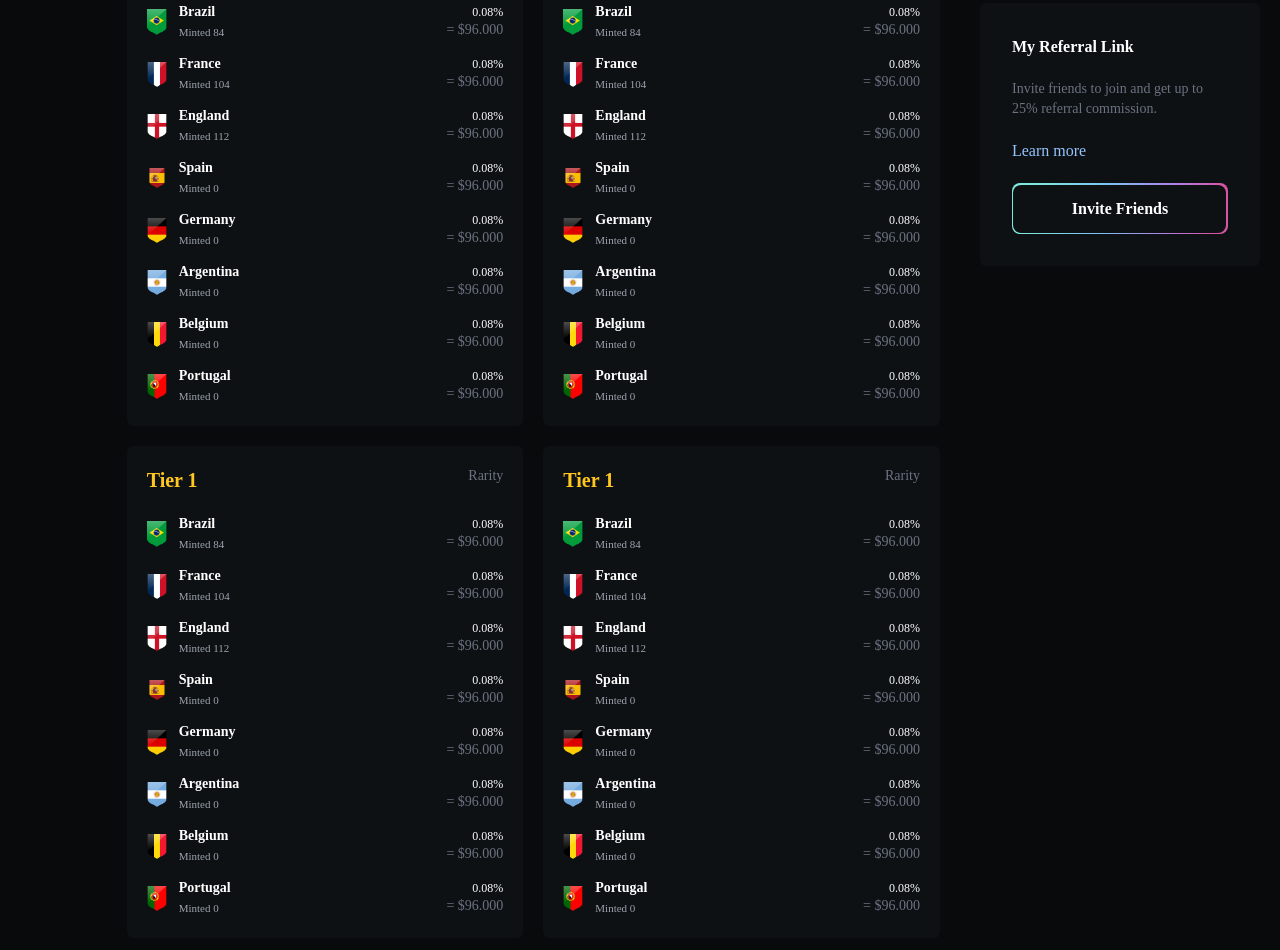
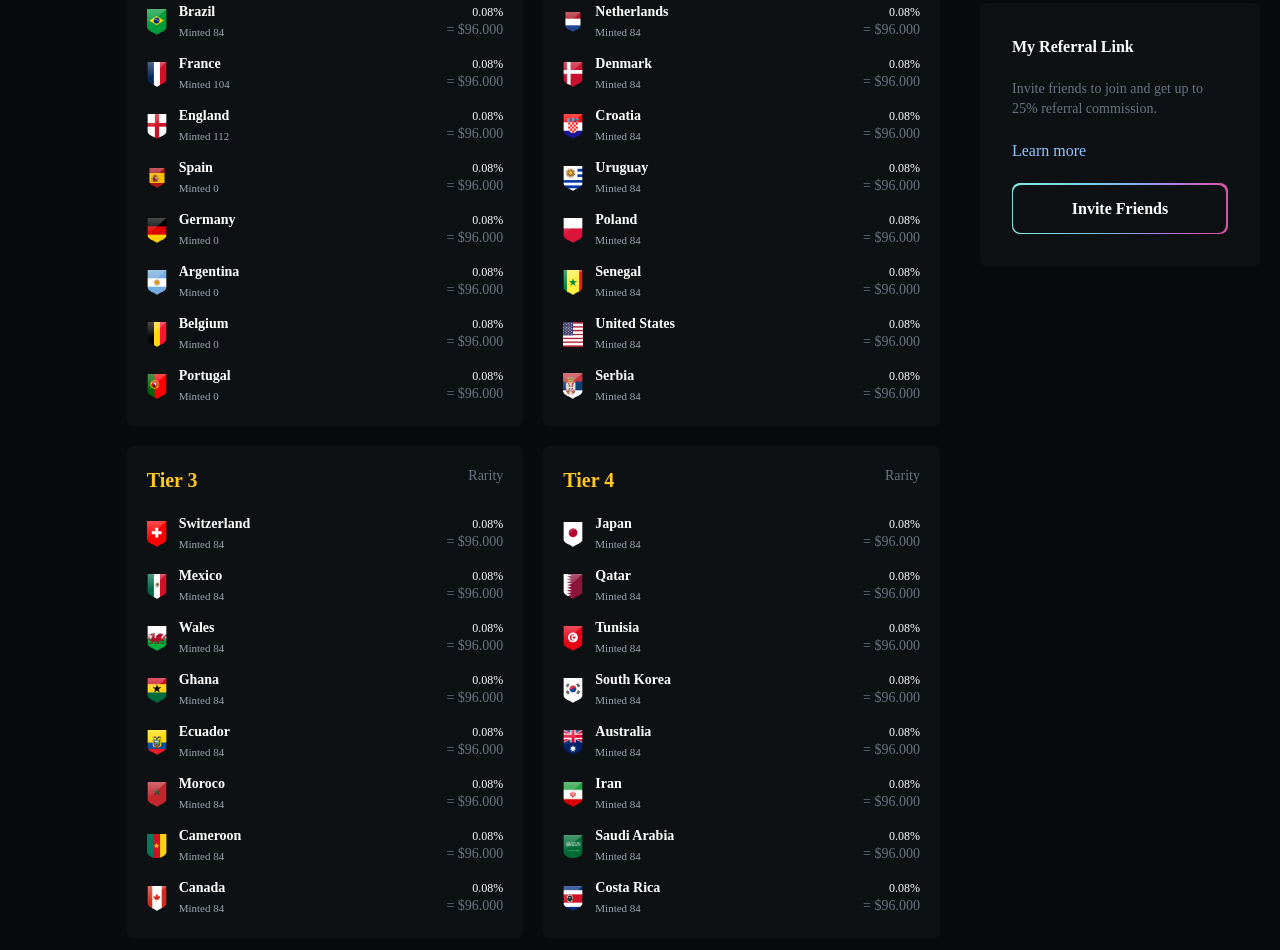
Before and after one commit to alexlevn/nf_nft_martket_nxjs, a Next.js app: page / in a window 1280 px wide. Shown: the part 660-1610 px from the top of the page. Built offline with nearby package versions, Linux system fonts and the light colour scheme.

Commit message:
images & data.json

```diff
--- a/components/TiersList/data.json
+++ b/components/TiersList/data.json
@@ -58,5 +58,185 @@
         "price": 39681
       }
     ]
+  },
+  {
+    "list": [
+      {
+        "teamName": "Netherlands",
+        "imageName": "netherlands.png",
+        "minted": 84,
+        "percent": "0.08%",
+        "price": 96000
+      },
+      {
+        "teamName": "Denmark",
+        "imageName": "denmark.png",
+        "minted": 84,
+        "percent": "0.08%",
+        "price": 96000
+      },
+      {
+        "teamName": "Croatia",
+        "imageName": "croatia.png",
+        "minted": 84,
+        "percent": "0.08%",
+        "price": 96000
+      },
+      {
+        "teamName": "Uruguay",
+        "imageName": "uruguay.png",
+        "minted": 84,
+        "percent": "0.08%",
+        "price": 96000
+      },
+      {
+        "teamName": "Poland",
+        "imageName": "poland.png",
+        "minted": 84,
+        "percent": "0.08%",
+        "price": 96000
+      },
+      {
+        "teamName": "Senegal",
+        "imageName": "senegal.png",
+        "minted": 84,
+        "percent": "0.08%",
+        "price": 96000
+      },
+      {
+        "teamName": "United States",
+        "imageName": "united_states.png",
+        "minted": 84,
+        "percent": "0.08%",
+        "price": 96000
+      },
+      {
+        "teamName": "Serbia",
+        "imageName": "serbia.png",
+        "minted": 84,
+        "percent": "0.08%",
+        "price": 96000
+      }
+    ]
+  },
+  {
+    "list": [
+      {
+        "teamName": "Switzerland",
+        "imageName": "switzerland.png",
+        "minted": 84,
+        "percent": "0.08%",
+        "price": 96000
+      },
+      {
+        "teamName": "Mexico",
+        "imageName": "mexico.png",
+        "minted": 84,
+        "percent": "0.08%",
+        "price": 96000
+      },
+      {
+        "teamName": "Wales",
+        "imageName": "wales.png",
+        "minted": 84,
+        "percent": "0.08%",
+        "price": 96000
+      },
+      {
+        "teamName": "Ghana",
+        "imageName": "ghana.png",
+        "minted": 84,
+        "percent": "0.08%",
+        "price": 96000
+      },
+      {
+        "teamName": "Ecuador",
+        "imageName": "ecuador.png",
+        "minted": 84,
+        "percent": "0.08%",
+        "price": 96000
+      },
+      {
+        "teamName": "Moroco",
+        "imageName": "moroco.png",
+        "minted": 84,
+        "percent": "0.08%",
+        "price": 96000
+      },
+      {
+        "teamName": "Cameroon",
+        "imageName": "cameroon.png",
+        "minted": 84,
+        "percent": "0.08%",
+        "price": 96000
+      },
+      {
+        "teamName": "Canada",
+        "imageName": "canada.png",
+        "minted": 84,
+        "percent": "0.08%",
+        "price": 96000
+      }
+    ]
+  },
+  {
+    "list": [
+      {
+        "teamName": "Japan",
+        "imageName": "japan.png",
+        "minted": 84,
+        "percent": "0.08%",
+        "price": 96000
+      },
+      {
+        "teamName": "Qatar",
+        "imageName": "qatar.png",
+        "minted": 84,
+        "percent": "0.08%",
+        "price": 96000
+      },
+      {
+        "teamName": "Tunisia",
+        "imageName": "tunisia.png",
+        "minted": 84,
+        "percent": "0.08%",
+        "price": 96000
+      },
+      {
+        "teamName": "South Korea",
+        "imageName": "south_korea.png",
+        "minted": 84,
+        "percent": "0.08%",
+        "price": 96000
+      },
+      {
+        "teamName": "Australia",
+        "imageName": "australia.png",
+        "minted": 84,
+        "percent": "0.08%",
+        "price": 96000
+      },
+      {
+        "teamName": "Iran",
+        "imageName": "iran.png",
+        "minted": 84,
+        "percent": "0.08%",
+        "price": 96000
+      },
+      {
+        "teamName": "Saudi Arabia",
+        "imageName": "saudi_arabia.png",
+        "minted": 84,
+        "percent": "0.08%",
+        "price": 96000
+      },
+      {
+        "teamName": "Costa Rica",
+        "imageName": "costa_rica.png",
+        "minted": 84,
+        "percent": "0.08%",
+        "price": 96000
+      }
+    ]
   }
 ]
--- a/components/TiersList/index.tsx
+++ b/components/TiersList/index.tsx
@@ -8,14 +8,7 @@ interface TeamRarityInfo {
   price: number
 }
 
-const teamA: TeamRarityInfo = {
-  teamName: 'Quatar',
-  imageName: 'qatar.png',
-  minted: 33,
-  percent: '0.08%',
-  price: 96000,
-}
-
+//
 const TeamRarity: React.FC<{ info: TeamRarityInfo }> = ({ info }) => (
   <div className="w-full flex justify-between items-center">
     {/* TEAM */}
@@ -38,13 +31,14 @@ const TeamRarity: React.FC<{ info: TeamRarityInfo }> = ({ info }) => (
   </div>
 )
 
-const TierDetail: React.FC<{ dataSource: TeamRarityInfo[] }> = ({
-  dataSource,
-}) => {
+const TierDetail: React.FC<{
+  dataSource: TeamRarityInfo[]
+  title?: string
+}> = ({ dataSource, title }) => {
   return (
     <div className="w-full bg-pcgray rounded-md p-5 gap-5 ">
       <div className="w-full flex justify-between">
-        <span className="font-semibold text-pcyellow">Tier 1</span>
+        <span className="font-semibold text-pcyellow">{title || "Tier"}</span>
         <span className="text-content">Rarity</span>
       </div>
       <div className="flex flex-col gap-3 mt-5">
@@ -59,12 +53,12 @@ const TierDetail: React.FC<{ dataSource: TeamRarityInfo[] }> = ({
 const TiersList = () => (
   <>
     <div className="flex flex-row gap-5 flex-wrap lg:flex-nowrap">
-      <TierDetail dataSource={arrTiers[0].list} />
-      <TierDetail dataSource={arrTiers[0].list} />
+      <TierDetail title = "Tier 1" dataSource={arrTiers[0]?.list || []} />
+      <TierDetail title = "Tier 2" dataSource={arrTiers[1]?.list || []} />
     </div>
     <div className="flex flex-row gap-5 flex-wrap lg:flex-nowrap">
-      <TierDetail dataSource={arrTiers[0].list} />
-      <TierDetail dataSource={arrTiers[0].list} />
+      <TierDetail title = "Tier 3" dataSource={arrTiers[2]?.list || []} />
+      <TierDetail title = "Tier 4" dataSource={arrTiers[3]?.list || []} />
     </div>
   </>
 )
```
Also changed, not shown: public/images/flags/moroco.png (renamed from public/images/flags/morocco.png).
